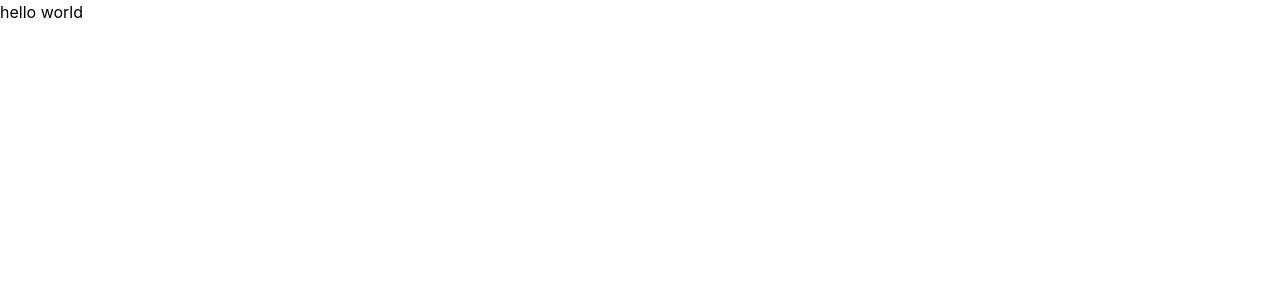
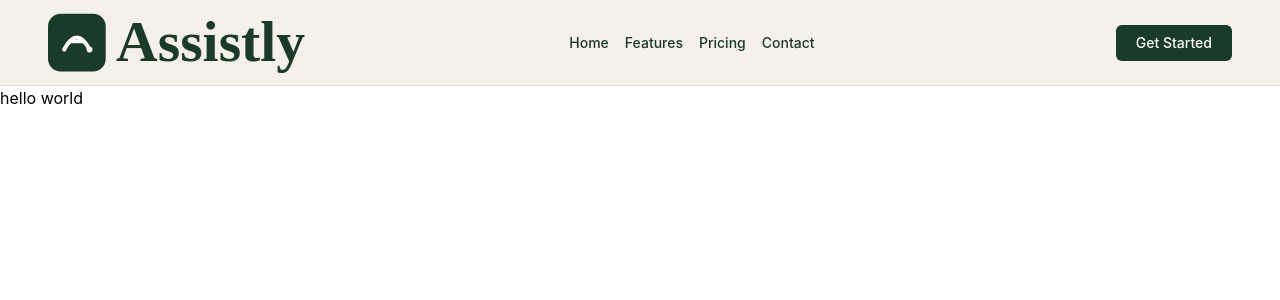
Before and after one commit to MIlAN-JS/Assitly, a React app in the folder frontend/: page /dashboard in a window 1280 px wide. Shown: the top 300 px of the page. Built offline with nearby package versions, Linux system fonts and the light colour scheme; the HTML template or start-up script is replaced by a standard one.

Commit message:
feat : Navbar added

```diff
--- a/frontend/src/app/App.jsx
+++ b/frontend/src/app/App.jsx
@@ -1,9 +1,10 @@
 import React from 'react'
+import { Outlet } from 'react-router-dom'
 
 const App = () => {
   return (
     <div className=''>
-      hello world
+     <Outlet/>
     </div>
   )
 }
--- /dev/null
+++ b/frontend/src/components/Navbar.jsx
@@ -0,0 +1,228 @@
+import React, { useState, useRef, useEffect, use } from 'react';
+import { Link } from 'react-router-dom';
+import { useSelector } from 'react-redux';
+import useAuth from '../features/auth/hook/useAuth.js';
+
+function Logo() {
+  return (
+    <svg width="300" viewBox="0 0 520 120" className="block">
+      <rect x="0" y="10" width="100" height="100" rx="22" fill="#1a3a2a"/>
+
+      <path d="M28 72 Q50 30 72 72" stroke="#ffffff" strokeWidth="7" fill="none" strokeLinecap="round"/>
+      <path d="M38 58 L62 58" stroke="#ffffff" strokeWidth="6" strokeLinecap="round"/>
+      <circle cx="72" cy="72" r="5" fill="#ffffff"/>
+
+      <text
+        x="118"
+        y="58%"
+        dominantBaseline="middle"
+        fontFamily="Mozilla Headline, 'Times New Roman', serif"
+        fontSize="100"
+
+        fontWeight="700"
+        fill="#1a3a2a"
+      >
+        Assistly
+      </text>
+    </svg>
+  );
+}
+
+const Navbar = () => {
+  const [mobileOpen, setMobileOpen] = useState(false);
+  const [dropdownOpen, setDropdownOpen] = useState(false);
+  const isLoggedIn = useSelector(state => state.auth.isAuthenticated)
+  console.log(isLoggedIn)
+
+  const {user , loading} = useSelector(state => state.auth)
+
+
+  const dropdownRef = useRef(null);
+
+  // Close dropdown when clicking outside
+  useEffect(() => {
+    const handleClickOutside = (e) => {
+      if (dropdownRef.current && !dropdownRef.current.contains(e.target)) {
+        setDropdownOpen(false);
+      }
+    };
+    document.addEventListener('mousedown', handleClickOutside);
+    return () => document.removeEventListener('mousedown', handleClickOutside);
+  }, []);
+
+  const privateLinks = [
+     {label : "Home", to : "/"},
+    { label: 'Dashboard', to: '/dashboard' },
+    { label: 'Bots', to: '/bots' },
+
+  ];
+
+  const publicLinks = [
+    {label : "Home", to : "/"},
+    { label: 'Features', to: '/features' },
+    { label: 'Pricing', to: '/pricing' },
+    { label: 'Contact', to: '/contact' },
+
+  ];
+
+  const {handleLogoutUser} = useAuth()
+
+
+
+
+  const navLinks = isLoggedIn ? privateLinks : publicLinks;
+
+  return (
+    <nav className="w-full bg-[#f5f0e8] border-b border-[#1a3a2a]/10 px-6 md:px-12 py-2 flex items-center justify-between relative z-50">
+
+      {/* LEFT: Logo */}
+      <div className="flex items-center">
+        <Link to="/"><Logo /></Link>
+      </div>
+
+      {/* CENTER: Desktop Nav Links */}
+      <div className="hidden md:flex items-center gap-4 -ml-20 ">
+        {navLinks.map((link) => (
+          <Link
+            key={link.to}
+            to={link.to}
+            className="text-[#1a3a2a] text-sm font-medium hover:opacity-60 transition-opacity duration-200"
+          >
+            {link.label}
+          </Link>
+        ))}
+      </div>
+
+      {/* RIGHT: Auth Buttons or Avatar Dropdown */}
+      <div className="hidden md:flex items-center gap-3">
+
+        {isLoggedIn ? (
+          /* Avatar Dropdown */
+          <div className="relative" ref={dropdownRef}>
+            <button
+              onClick={() => setDropdownOpen(!dropdownOpen)}
+              className="flex items-center gap-2 hover:opacity-80 transition"
+            >
+              {/* Avatar Circle */}
+              <div className="w-9 h-9 rounded-full bg-[#1a3a2a] flex items-center justify-center text-white text-sm font-semibold overflow-hidden">
+               <img src={user?.user?.avatar} alt=""  />
+              </div>
+              {/* Chevron */}
+              <svg
+                className={`w-4 h-4 text-[#1a3a2a] transition-transform duration-200 ${dropdownOpen ? 'rotate-180' : ''}`}
+                fill="none" viewBox="0 0 24 24" stroke="currentColor"
+              >
+                <path strokeLinecap="round" strokeLinejoin="round" strokeWidth={2} d="M19 9l-7 7-7-7" />
+              </svg>
+            </button>
+
+            {/* Dropdown Menu */}
+            {dropdownOpen && (
+              <div className="absolute right-0 mt-2 w-44 bg-white rounded-lg shadow-lg border border-[#1a3a2a]/10 py-1 overflow-hidden">
+                <Link
+                  to="/profile"
+                  onClick={() => setDropdownOpen(false)}
+                  className="flex items-center gap-2 px-4 py-2.5 text-sm text-[#1a3a2a] hover:bg-[#f5f0e8] transition"
+                >
+                  👤 Profile
+                </Link>
+                <Link
+                  to="/settings"
+                  onClick={() => setDropdownOpen(false)}
+                  className="flex items-center gap-2 px-4 py-2.5 text-sm text-[#1a3a2a] hover:bg-[#f5f0e8] transition"
+                >
+                  ⚙️ Settings
+                </Link>
+                <div className="border-t border-[#1a3a2a]/10 my-1" />
+                <button
+                  onClick={() => {
+                    setDropdownOpen(false);
+                    // handle logout
+                      handleLogoutUser();
+                  }}
+                  className="w-full flex items-center gap-2 px-4 py-2.5 text-sm text-red-600 hover:bg-red-50 transition"
+                >
+                  🚪 Logout
+                </button>
+              </div>
+            )}
+          </div>
+        ) : (
+          /* Login + Get Started */
+          <>
+
+            <Link
+              to="/login"
+              className="bg-[#1a3a2a] text-white text-sm font-medium px-5 py-2 rounded-md hover:opacity-85 transition-all duration-200"
+            >
+              Get Started
+            </Link>
+          </>
+        )}
+      </div>
+
+      {/* MOBILE: Hamburger */}
+      <button
+        onClick={() => setMobileOpen(!mobileOpen)}
+        className="md:hidden text-[#1a3a2a] p-2"
+      >
+        {mobileOpen ? (
+          <svg className="w-6 h-6" fill="none" viewBox="0 0 24 24" stroke="currentColor">
+            <path strokeLinecap="round" strokeLinejoin="round" strokeWidth={2} d="M6 18L18 6M6 6l12 12" />
+          </svg>
+        ) : (
+          <svg className="w-6 h-6" fill="none" viewBox="0 0 24 24" stroke="currentColor">
+            <path strokeLinecap="round" strokeLinejoin="round" strokeWidth={2} d="M4 6h16M4 12h16M4 18h16" />
+          </svg>
+        )}
+      </button>
+
+      {/* MOBILE: Dropdown Menu */}
+      {mobileOpen && (
+        <div className="absolute top-full left-0 w-full bg-[#f5f0e8] border-t border-[#1a3a2a]/10 flex flex-col py-4 md:hidden shadow-md">
+          {navLinks.map((link) => (
+            <Link
+              key={link.to}
+              to={link.to}
+              onClick={() => setMobileOpen(false)}
+              className="px-8 py-3 text-[#1a3a2a] text-sm font-medium hover:bg-[#1a3a2a]/5 transition"
+            >
+              {link.label}
+            </Link>
+          ))}
+
+          <div className="border-t border-[#1a3a2a]/10 mt-3 pt-3 px-8 flex flex-col gap-3">
+            {isLoggedIn ? (
+              <button
+                className="w-full text-red-600 text-sm font-medium border border-red-200 py-2.5 rounded-md hover:bg-red-50 transition"
+                onClick={() => {/* handle logout */}}
+              >
+                Logout
+              </button>
+            ) : (
+              <>
+                <Link
+                  to="/login"
+                  onClick={() => setMobileOpen(false)}
+                  className="w-full text-center text-[#1a3a2a] text-sm font-medium border border-[#1a3a2a] py-2.5 rounded-md hover:bg-[#1a3a2a] hover:text-white transition"
+                >
+                  Login
+                </Link>
+                <Link
+                  to="/register"
+                  onClick={() => setMobileOpen(false)}
+                  className="w-full text-center bg-[#1a3a2a] text-white text-sm font-medium py-2.5 rounded-md hover:opacity-85 transition"
+                >
+                  Get Started
+                </Link>
+              </>
+            )}
+          </div>
+        </div>
+      )}
+
+    </nav>
+  );
+};
+
+export default Navbar;
--- /dev/null
+++ b/frontend/src/features/auth/ui/components/ResgisterComponent.jsx
@@ -0,0 +1,11 @@
+import React from 'react'
+
+const ResgisterComponent = () => {
+  return (
+    <div>
+
+    </div>
+  )
+}
+
+export default ResgisterComponent
--- /dev/null
+++ b/frontend/src/features/auth/ui/pages/RegisterPage.jsx
@@ -0,0 +1,12 @@
+import React from 'react'
+import RegisterComponent from '../components/ResgisterComponent'
+
+const RegisterPage = () => {
+  return (
+    <div>
+      <RegisterComponent/>
+    </div>
+  )
+}
+
+export default RegisterPage
--- a/frontend/src/layouts/BlankLayout.jsx
+++ b/frontend/src/layouts/BlankLayout.jsx
@@ -2,9 +2,10 @@ import React from 'react'
 import { Outlet } from 'react-router-dom'
 
 const BlankLayout = () => {
+  console.log("inside bl")
   return (
     <div>
-
+<h1>bl</h1>
         <Outlet />
 
     </div>
--- a/frontend/src/layouts/MainLayout.jsx
+++ b/frontend/src/layouts/MainLayout.jsx
@@ -1,8 +1,10 @@
 import React from 'react'
 import { Outlet } from 'react-router-dom'
+import Navbar from '../components/Navbar'
 const MainLayout = () => {
   return (
     <div>
+      <Navbar/>
       <Outlet />
     </div>
   )
```
Also changed, not shown: frontend/src/app/App.routes.jsx (+4 -3 lines).
